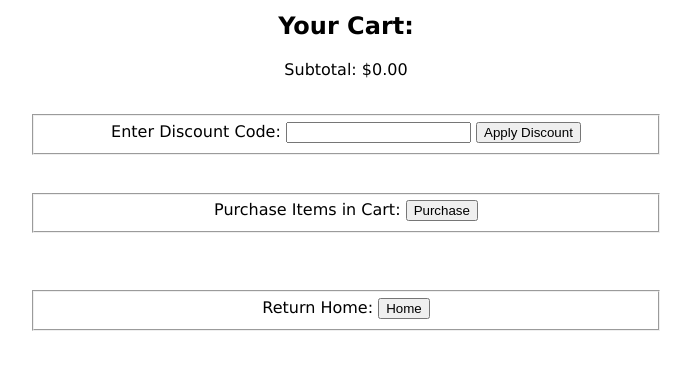
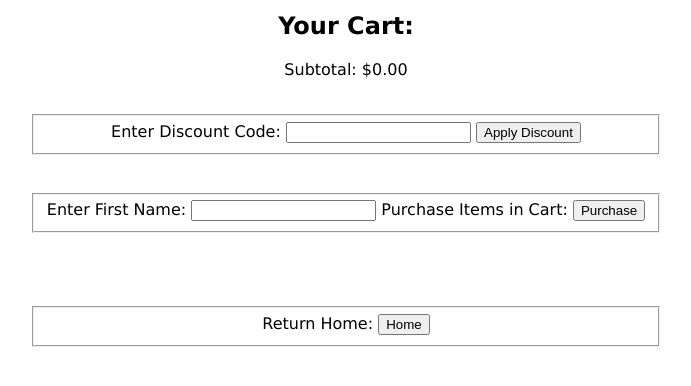
Before and after one commit to Jessmald89/Group2-repo-projects, a Flask app: page /cart in a window 1280 px wide. Shown: the part 196-582 px from the top of the page, without its empty margins (294-985 px from the left). Run offline with Flask 3, Linux system fonts and the light colour scheme.

Commit message:
added name validation and empty cart msg features

```diff
--- a/app.py
+++ b/app.py
@@ -76,10 +76,16 @@ def index():
 
 @app.route("/cart", methods=["GET", "POST"])
 def cart():
+    name_message = ""
     if request.method == "POST":
         #Clears the list and resets the subtotal. Confirms Purchase.
         if "purchase_submit" in request.form:
-            user_cart.purchase()
+            user_name = request.form.get("user_name")
+            if user_name.isalpha():
+                name_message = ""
+                user_cart.purchase()
+            else:
+                name_message = "Invalid name. Must contain only letters A-Z."
 
         #Applies a discount code. Updates subtotal into Total.
         elif "discount_submit" in request.form:
@@ -99,7 +105,7 @@ def cart():
             return redirect(url_for('index'))
 
     return render_template("cart.html", cart=user_cart, item_list=user_cart.items, subtotal=user_cart.subtotal, total=user_cart.total, purchase_message=user_cart.purchase_message,
-                           BANANA_PRICE = BANANA_PRICE, APPLE_PRICE = APPLE_PRICE, ORANGE_PRICE = ORANGE_PRICE)
+                           name_message=name_message, BANANA_PRICE = BANANA_PRICE, APPLE_PRICE = APPLE_PRICE, ORANGE_PRICE = ORANGE_PRICE)
 
 if __name__ == "__main__":
     app.run(debug=True) # Runs app in debug mode, change debug=False for production version
--- a/templates/cart.html
+++ b/templates/cart.html
@@ -44,12 +44,15 @@
             <br>
             <form method="POST">
                 <fieldset>
+                    <label for="user_name">Enter First Name:</label>
+                    <input type="text" name="user_name" />
                     <label for="purchase_operation">Purchase Items in Cart:</label>
                     <input type="submit" name="purchase_submit" value="Purchase" />
                 </fieldset>
                 <br>
             </form>
             <br>
+            <p>{{ name_message }}</p>
             <br>
             <form method="POST">
                 <fieldset>
```
Also changed, not shown: cart.py (+8 -5 lines).
